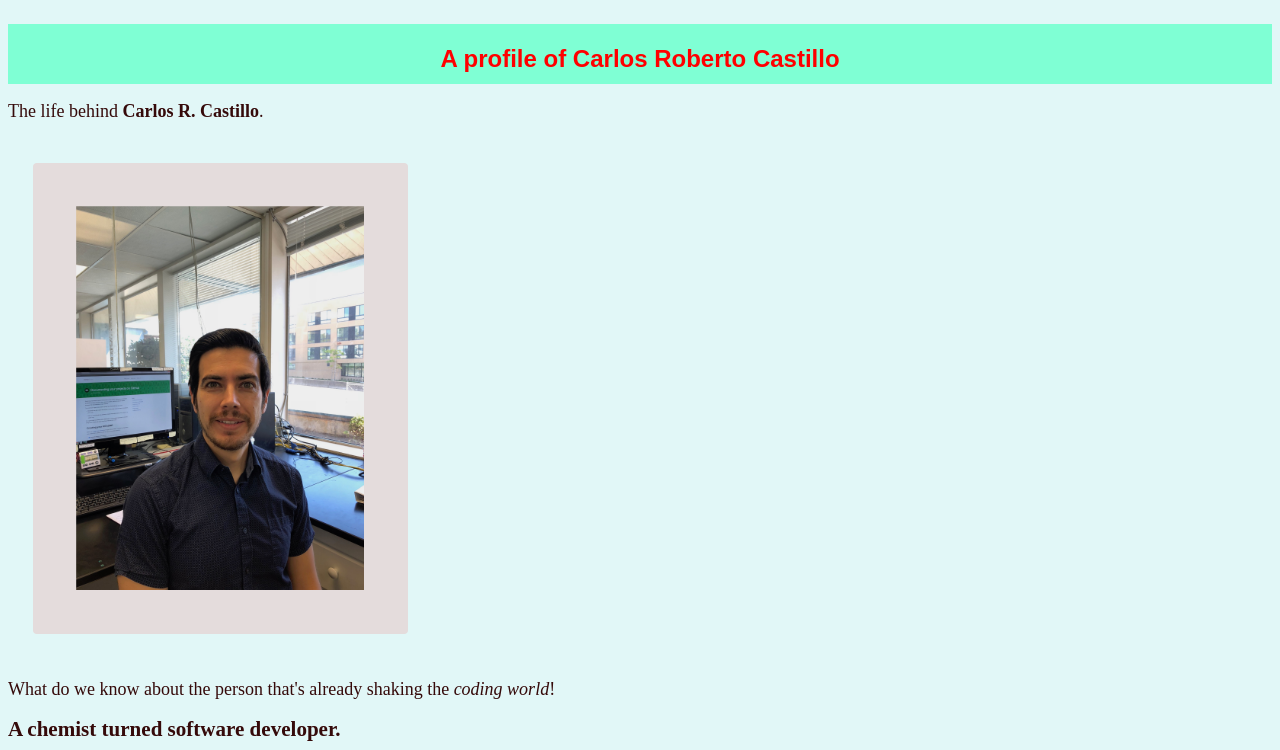
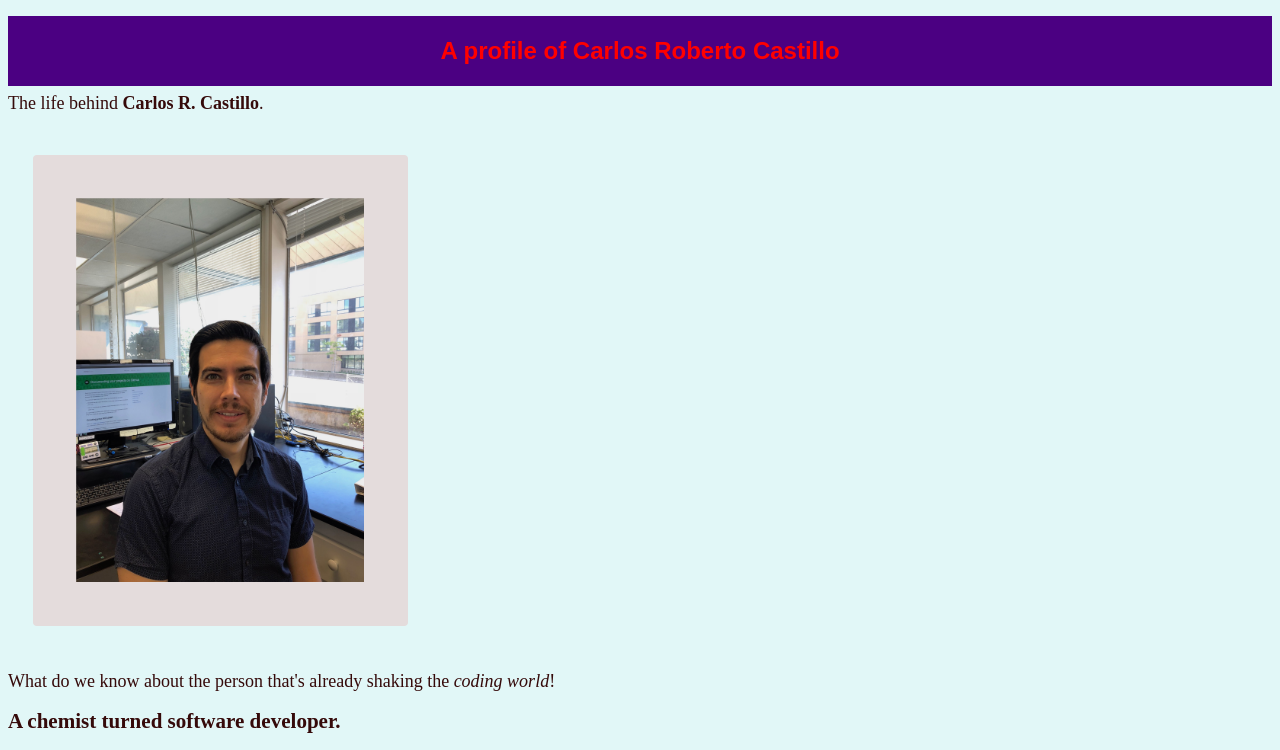
Before and after one commit to castillocarlosr/Carlos-Profile, a plain HTML site: page index.html in a window 1280 px wide. In both pictures the pointer is over the element "A profile of Carlos Roberto Castillo". Shown: the top 750 px of the page. Drawn offline with nearby package versions, Linux system fonts and the light colour scheme.

Commit message:
small changes css

```diff
--- a/css/style.css
+++ b/css/style.css
@@ -1,6 +1,5 @@
 body {
     background-color: rgb(225, 247, 247);
-    align-content: center;
 }
 header{
     background-color: aquamarine;
@@ -14,13 +13,14 @@ h1{
     font-family: fantasy;
     color: red;
 }
+h1:hover{
+    background-color: indigo;
+}
 main{
     font-size: 18px;
     color: rgb(53, 10, 10);
 }
 img{
-    /* height: 300px;
-    border-radius: 222px; */
     display: inline-block;
     width: 16em;
     margin: 1.4em;
@@ -60,13 +60,3 @@ footer{
     font-size: 20px;
     color: white;
 }
-/* #demoCode {
-    float: right;
-    background-image: url(../img/Screen\ Shot\ 2018-09-16\ at\ 10.01.18\ PM.png);
-    border-image-width: 100px;
-    top: 55px;
-    right: 0;
-    width: 300px;
-    height: 900px;
-    border: 3px solid #73AD21;
-} */
```
Also changed, not shown: 1 other file.
